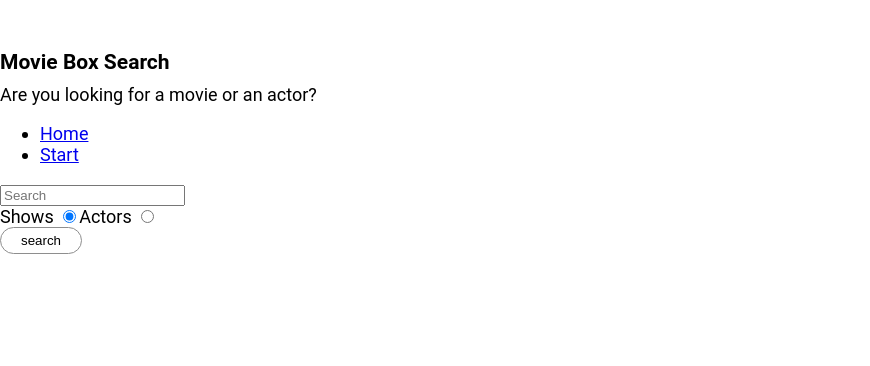
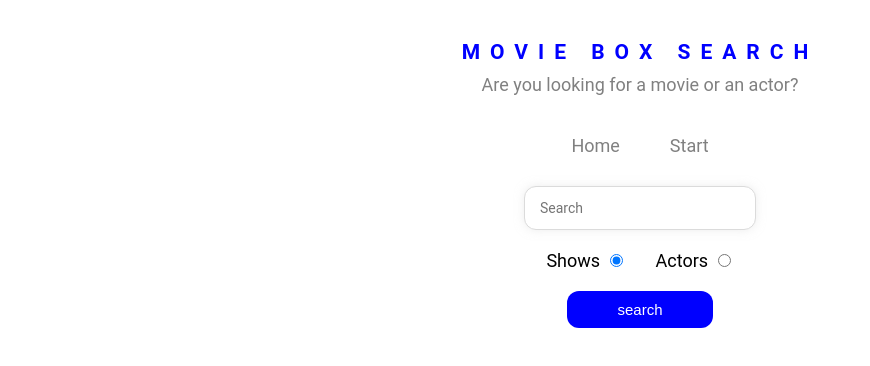
Before and after one commit to rossKulyk/movie-box-search, a React (Create React App) app: page / in a window 1280 px wide. Shown: the top 366 px of the page, without its empty margins (0-870 px from the left). Built offline with nearby package versions, Linux system fonts and the light colour scheme.

Commit message:
created custom radio button component to reuse in home component

```diff
--- /dev/null
+++ b/src/components/CustomRadioBtn.js
@@ -0,0 +1,19 @@
+import React from "react";
+
+// Pass-in props: id, value, checked, onChange, label.
+// Redirect the rest of passed props into input element. type-redio need to be after the spread operator
+export default function CustomRadioBtn({ label, ...restProps }) {
+    console.log("CustomRadioBtn label > ", label);
+    console.log("CustomRadioBtn restProps > ", restProps);
+
+    return (
+        <label htmlFor={restProps.id} className="custom-radio-btn">
+            {label}{" "}
+            <input
+                {...restProps}
+                type="radio"
+                className="custom-radio-btn--input"
+            />
+        </label>
+    );
+}
--- a/src/components/Navs.js
+++ b/src/components/Navs.js
@@ -9,11 +9,13 @@ const LINKS = [
 export default function Navs() {
     return (
         <div>
-            <ul>
+            <ul className="navs--list">
                 {LINKS.map((item, idx) => {
                     return (
                         <li key={idx}>
-                            <Link to={item.to}>{item.text}</Link>
+                            <Link to={item.to} className="navs--links">
+                                {item.text}
+                            </Link>
                         </li>
                     );
                 })}
--- a/src/components/Title.js
+++ b/src/components/Title.js
@@ -2,7 +2,7 @@ import React from "react";
 
 export default function Title({ title, subtitle }) {
     return (
-        <div>
+        <div className="title-wrapper">
             <h1>{title}</h1>
             <p>{subtitle}</p>
         </div>
--- a/src/components/pages/Home.js
+++ b/src/components/pages/Home.js
@@ -1,8 +1,11 @@
+/* eslint-disable react/jsx-no-bind */
 import React, { useState } from "react";
 
 import MainPageLayout from "../MainPageLayout";
 import ShowGrid from "../shows/ShowGrid";
 import ActorGrid from "../actors/ActorGrid";
+import CustomRadioBtn from "../CustomRadioBtn";
+
 import { apiGet } from "../../misc/config";
 import { useLastQuery } from "../../misc/customHooks";
 
@@ -63,24 +66,42 @@ export default function Home() {
     return (
         <MainPageLayout>
             <input
+                className="search-input"
                 type="text"
                 placeholder="Search"
                 onChange={onInputchange}
                 onKeyDown={onKeyDown}
                 value={input}
             />
+            <div className="radio-input-wrapper">
                 <div>
-                <label htmlFor="shows-search">
-                    Shows{" "}
-                    <input
+                    <CustomRadioBtn
+                        label="Shows"
                         id="shows-search"
-                        type="radio"
                         value="shows"
                         onChange={onRadioChange}
                         checked={isShowsSearch}
                     />
-                </label>
-                <label htmlFor="actors-search">
+                    {/* <label htmlFor="shows-search">
+                        Shows{" "}
+                        <input
+                            type="radio"
+                            id="shows-search"
+                            value="shows"
+                            onChange={onRadioChange}
+                            checked={isShowsSearch}
+                        />
+                    </label> */}
+                </div>
+                <div>
+                    <CustomRadioBtn
+                        label="Actors"
+                        id="actors-search"
+                        value="people"
+                        onChange={onRadioChange}
+                        checked={!isShowsSearch}
+                    />
+                    {/* <label htmlFor="actors-search">
                         Actors{" "}
                         <input
                             id="actors-search"
@@ -89,11 +110,14 @@ export default function Home() {
                             onChange={onRadioChange}
                             checked={!isShowsSearch}
                         />
-                </label>
+                    </label> */}
                 </div>
+            </div>
+            <div className="search-button-wrapper">
                 <button type="button" onClick={onSearch}>
                     search
                 </button>
+            </div>
             {rendeResults()}
         </MainPageLayout>
     );
--- a/src/index.css
+++ b/src/index.css
@@ -1,3 +1,8 @@
+:root {
+    --color-blue: "#2400ff";
+    --color-gray: "#c6c6c6";
+    --color-dark: "#353535";
+}
 body {
     font-family: "Roboto", sans-serif;
     font-size: 18px;
@@ -12,8 +17,121 @@ h1 {
 p {
     margin: 0;
 }
+/* Navs */
+.navs--list {
+    display: flex;
+    justify-content: center;
+    list-style: none;
+    margin: 0 0 30px;
+    padding: 0;
+}
+.navs--links {
+    margin: 0 10px;
+    padding: 3px 15px;
+    position: relative;
+    text-decoration: none;
+    /* color: var(--color-gray); */
+    color: grey;
+}
+.navs--links :active {
+    /* color: var(--color-blue); */
+    color: blue;
+    margin: 0 10px;
+    padding: 3px 15px;
+    position: relative;
+    text-decoration: none;
+}
+.navs--links ::after {
+    content: "";
+    position: absolute;
+    display: block;
+    height: 2px;
+    left: 0%;
+    bottom: 0;
+    /* background-color: var(--color-blue); */
+    background-color: blue;
+    animation: slide-in 0.3s ease-in forwards;
+}
+/* Title */
+.title-wrapper {
+    text-align: center;
+    margin: 0 0 40px;
+}
+.title-wrapper > h1 {
+    color: blue;
 
-/* ActorGrid || ShowGrid */
+    letter-spacing: 10px;
+    text-transform: uppercase;
+    margin: 0 0 10px;
+}
+.title-wrapper > p {
+    /* color: var(--color-dark); */
+    color: grey;
+    margin: 0;
+}
+/* ---------------------- Home -------------------------- */
+.search-input {
+    display: block;
+    font-family: "Roboto", sans-serif;
+    width: 200px;
+    margin: auto;
+    outline: none;
+    padding: 13px 15px;
+    border: 1px solid #dbdbdb;
+    box-shadow: 0px 0px 10px 0px rgba(219, 219, 219, 0.5);
+    font-size: 14px;
+    border-radius: 12px;
+    color: #8d8d8d;
+}
+.placeholder {
+    font-weight: 300;
+    color: #8d8d8d;
+}
+
+/* Radio input wrapper */
+.radio-input-wrapper {
+    display: flex;
+    justify-content: center;
+    margin: 20px 0;
+}
+.radio-input-wrapper > div {
+    margin: 0 15px;
+}
+/* search button */
+.search-button-wrapper {
+    text-align: center;
+    margin-bottom: 35px;
+}
+.search-button-wrapper > button {
+    color: #fff;
+    background-color: blue;
+    margin: auto;
+    padding: 10px 50px;
+    font-size: 15px;
+    border: none;
+    outline: none;
+    border-radius: 12px;
+}
+/* Search buttun */
+/* export const SearchButtonWrapper = styled.div`
+  text-align: center;
+  margin-bottom: 35px;
+
+  button {
+    color: #fff;
+    background-color: ${({ theme }) => theme.mainColors.blue};
+    margin: auto;
+    padding: 10px 50px;
+    font-size: 15px;
+    border: none;
+    outline: none;
+    border-radius: 12px;
+    &:hover {
+      cursor: pointer;
+    }
+  }
+`; */
+/* --------------------- ActorGrid || ShowGrid -------------------- */
 .show-grid--flex {
     display: flex;
     justify-content: center;
@@ -273,3 +391,24 @@ export const InfoBlock = styled.div`
 .cast-data--actor {
     margin-left: 25px;
 }
+
+/* Cusstom radio button */
+/* .custom-radio-btn {
+    display: block;
+    position: relative;
+    padding-left: 25px;
+    cursor: pointer;
+    font-size: 13px;
+    user-select: none;
+    font-weight: 700;
+    line-height: 1.65;
+} */
+/* .custom-radio-btn--input {
+    position: absolute;
+    opacity: 0;
+    cursor: pointer;
+} */
+/* .custom-radio-btn--input:checked {
+    background-color: #fff;
+    border: 2px solid blue;
+} */
```
Lines whose indentation alone changed are shown as unchanged.
